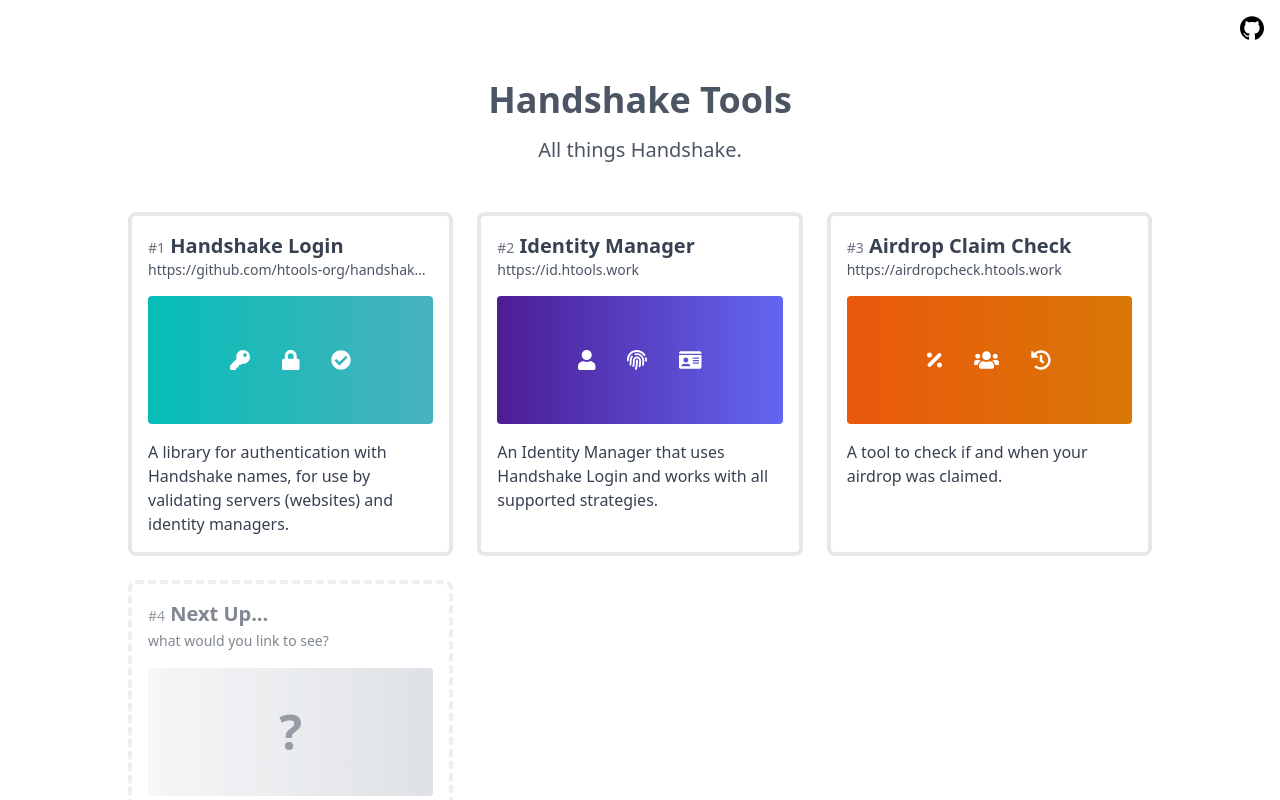
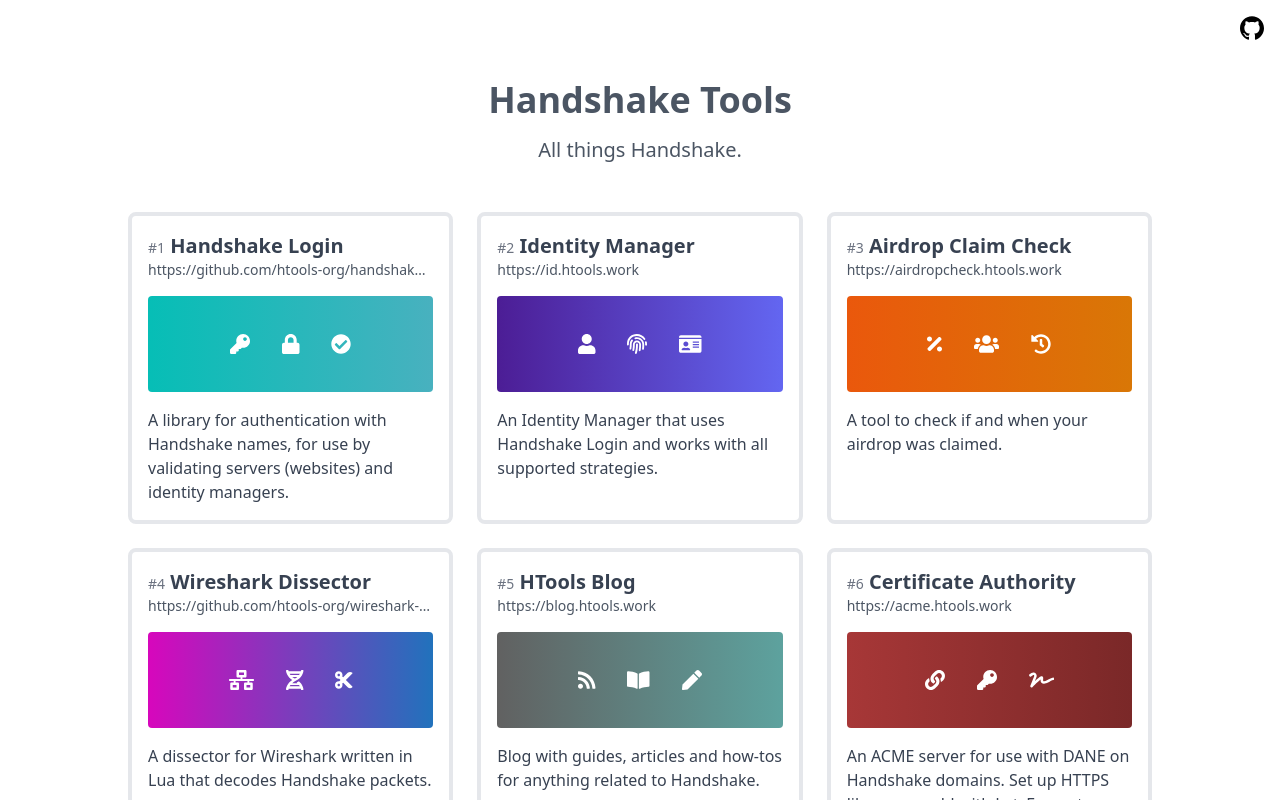
Before and after one commit to htools-org/htools-website, a Vue app: page / in a window 1280 px wide. Shown: the top 800 px of the page. Built offline with nearby package versions, Linux system fonts and the light colour scheme.

Commit message:
Add new projects

```diff
--- a/src/App.vue
+++ b/src/App.vue
@@ -41,7 +41,7 @@
               >
             </div>
             <div
-              class="flex items-center justify-center h-32 mt-4 text-5xl font-black text-gray-500 rounded bg-gradient-to-r from-[#f3f4f6] to-[#d1d5db]"
+              class="flex items-center justify-center h-24 mt-4 text-5xl font-black text-gray-500 rounded bg-gradient-to-r from-[#f3f4f6] to-[#d1d5db]"
             >
               ?
             </div>
--- a/src/assets/projects.js
+++ b/src/assets/projects.js
@@ -22,4 +22,28 @@
     icons: ["percentage", "users", "history"],
     colors: "bg-gradient-to-r from-[#ea580c] to-yellow-600",
   },
+  {
+    name: "Wireshark Dissector",
+    description:
+      "A dissector for Wireshark written in Lua that decodes Handshake packets.",
+    link: "https://github.com/htools-org/wireshark-handshake-protocol",
+    icons: ["network-wired", "dna", "cut"],
+    colors: "bg-gradient-to-r from-[#D707BC] to-[#2172BC]",
+  },
+  {
+    name: "HTools Blog",
+    description:
+      "Blog with guides, articles and how-tos for anything related to Handshake.",
+    link: "https://blog.htools.work",
+    icons: ["rss", "book-open", "pen"],
+    colors: "bg-gradient-to-r from-[#616161] to-[#5da29e]",
+  },
+  {
+    name: "Certificate Authority",
+    description:
+      "An ACME server for use with DANE on Handshake domains. Set up HTTPS like you would with LetsEncrypt.",
+    link: "https://acme.htools.work",
+    icons: ["link", "key", "signature"],
+    colors: "bg-gradient-to-r from-[#a73737] to-[#7a2828]",
+  },
 ];
--- a/src/components/ProjectCard.vue
+++ b/src/components/ProjectCard.vue
@@ -20,7 +20,7 @@
     </div>
     <a :href="project.link" target="_blank" rel="noopener noreferrer">
       <div
-        class="flex items-center justify-center h-32 mt-4 rounded"
+        class="flex items-center justify-center h-24 mt-4 rounded"
         :class="project.colors"
       >
         <font-awesome-icon
```
Also changed, not shown: src/main.js (+17 -1 lines).
